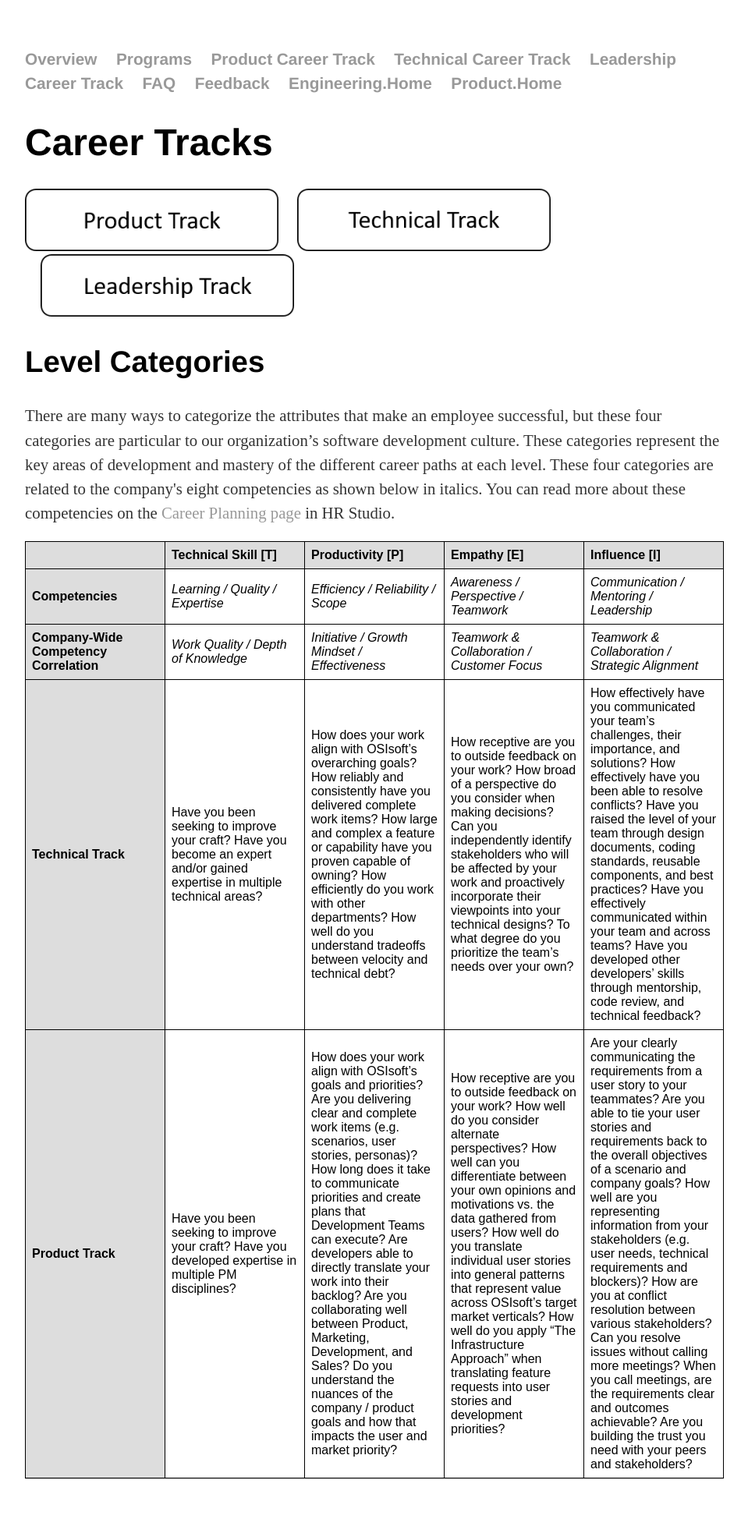
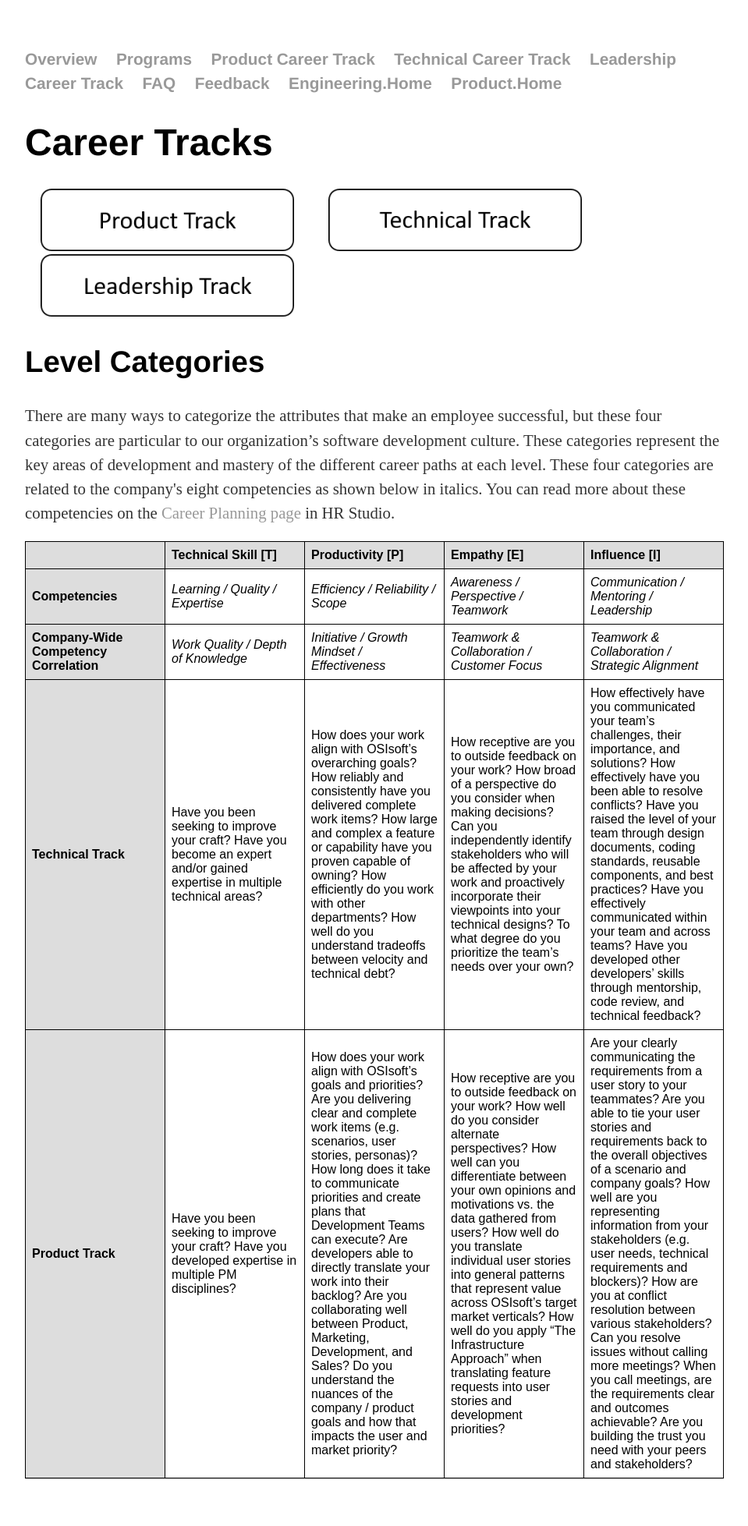
Before and after one commit to OSIEng/osieng.github.io, a Jekyll site: the page built from career/index.html, in a window 1280 px wide. Shown: the whole page at 78% size, without its empty margins (160-1119 px from the left). Built offline with Jekyll 4.4.1, drawn with Linux system fonts in a browser that asks for light colours.

Commit message:
Update index.html

```diff
--- a/career/index.html
+++ b/career/index.html
@@ -21,7 +21,7 @@ td, th {
 <div class="blurb">
 	<h1>Career Tracks</h1>
 	<a href="/product_track">
-		<img src="/images/ProductTrack.png" alt="Product Track" style="height:80px">
+		<img src="/images/ProductTrack.png" alt="Product Track" style="height:80px" hspace="20">
 	</a>
 	<a href="/technical_track">
 		<img src="/images/TechnicalTrack.png" alt="Technical Track" style="height:80px" hspace="20">
```
